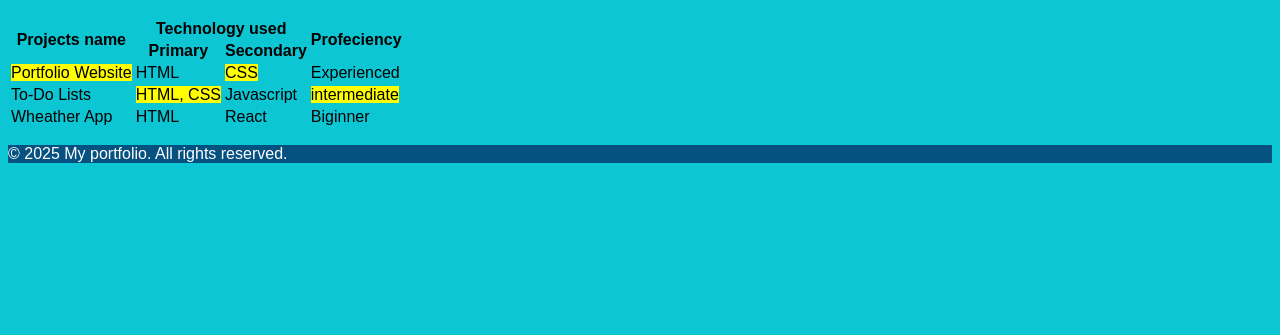
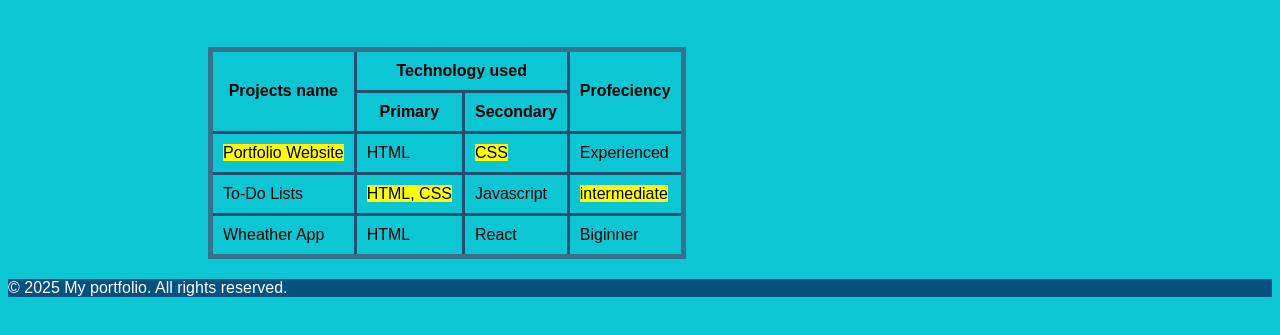
Before and after one commit to AhmadMGD/Ahmad-Website-developer, a plain HTML site: page projects.html in a window 1280 px wide. Shown: the part 93-428 px from the top of the page. Drawn offline with Linux system fonts and the light colour scheme.

Commit message:
update about.html, submit.html and styles.css

```diff
--- a/styles.css
+++ b/styles.css
@@ -57,3 +57,20 @@ div+p{
 .team h3~p{
     color: green;
 }
+
+/* Styling Tables at Projects Page using Box Model */
+
+table{
+
+    border: 5px solid #37718e;
+    border-collapse: collapse;
+    margin-left: 200px ;
+    margin-top: 50px;
+    margin-bottom: 20px
+}
+
+th, td{
+
+    border: 3px solid #254e70;
+    padding: 10px;
+}
```
Also changed, not shown: about.html (+1 -1 lines), submit.html (+2 -1 lines).
